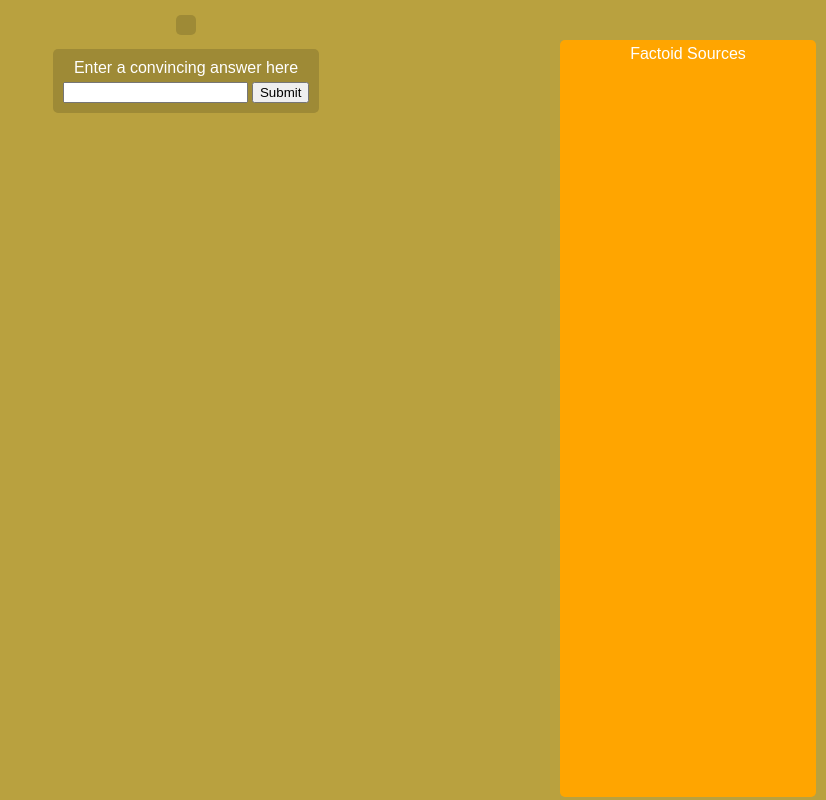
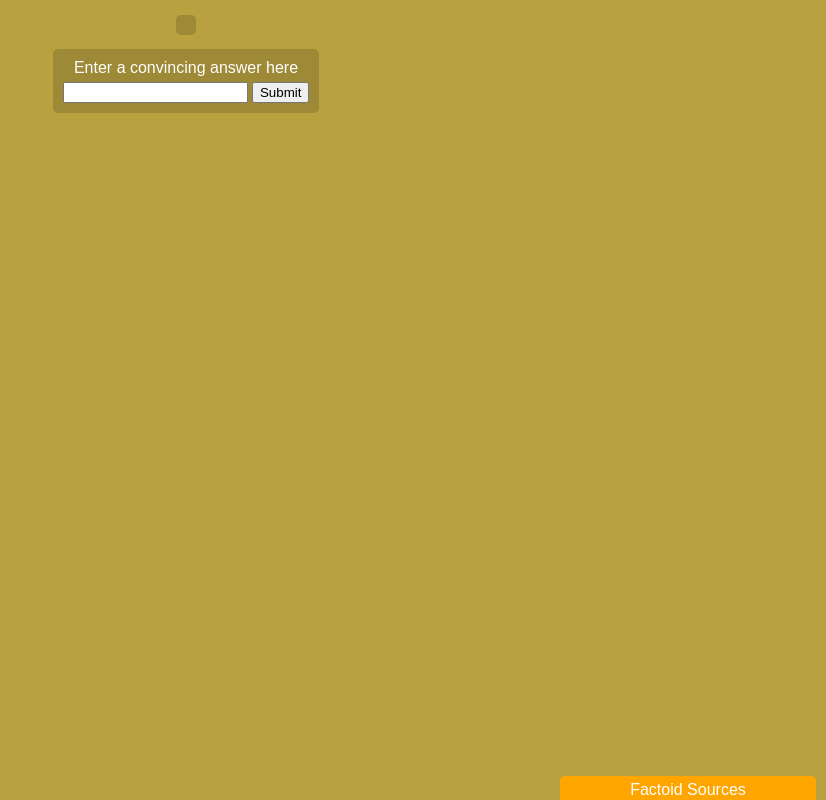
Before and after one commit to Stan-Stani/Fabulage, a website: page public/game_pages/in_game_page.html in a window 1280 px wide. Shown: the whole page, without its empty margins (454-1280 px from the left). Drawn offline with Linux system fonts and the light colour scheme; a web font is replaced by a local one.

Commit message:
Remove animation class from factoid-sources in initial page (left in by mistake)

```diff
--- a/public/game_pages/in_game_page.html
+++ b/public/game_pages/in_game_page.html
@@ -289,7 +289,7 @@
   </section>
   <!-- The factoid-sources-wrapper is used position the top of the factoid-sources relative to the bottom of screen -->
   <section id="factoid-sources-wrapper">
-    <div id="factoid-sources" class="factoid-sources-fly-up-animation">
+    <div id="factoid-sources">
       Factoid Sources
       <ol id="source-list">
       </ol>
```
